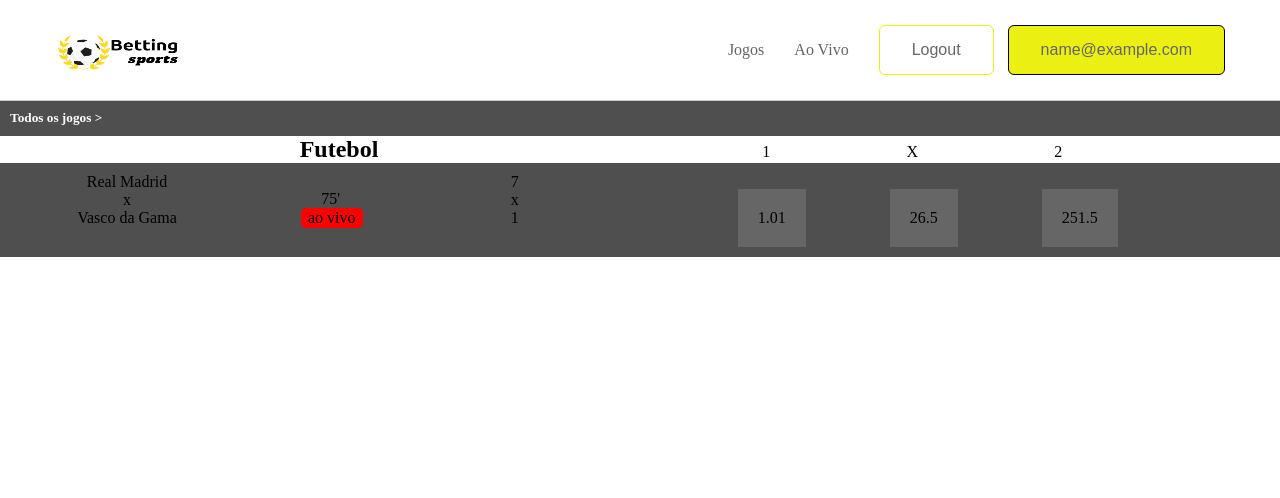
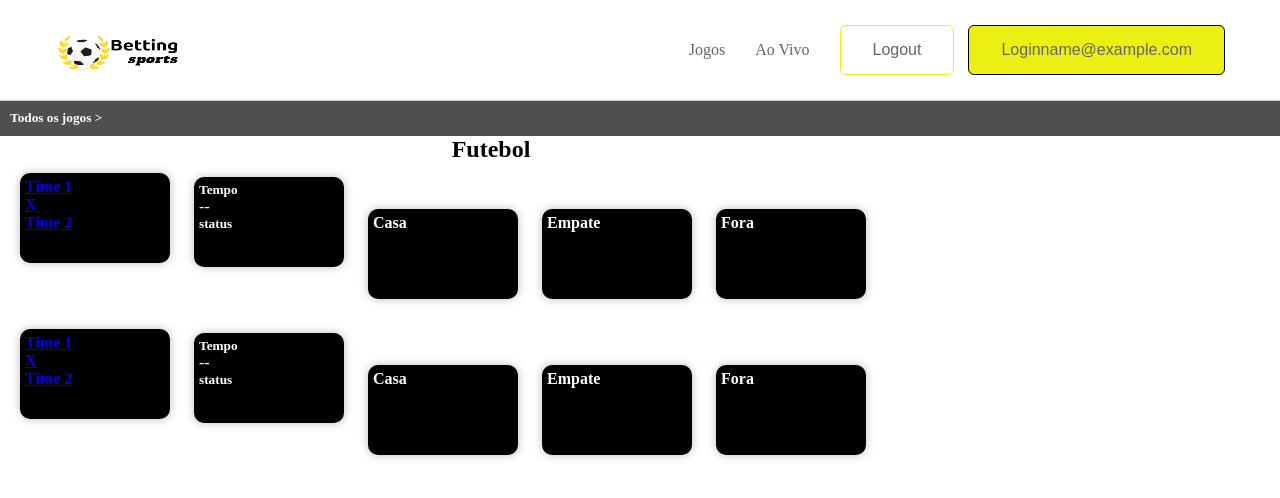
Before and after one commit to renansfreire/projeto-bs-pds, a PHP site: page / in a window 1280 px wide. Shown: the top 498 px of the page. Run offline with PHP 8.4, Linux system fonts and the light colour scheme; the visitor is signed in with stand-in values (Sample User, id 1); data that the repository does not hold is empty.

Commit message:
Update index.html

```diff
--- a/index.php
+++ b/index.php
@@ -15,6 +15,7 @@ window.location.href = 'login.html';
     <meta http-equiv="X-UA-Compatible" content="IE=edge">
     <meta name="viewport" content="width=device-width, initial-scale=1.0">
     <link href="css/style.css" type="text/css" rel="stylesheet">
+    <link href="css/aposta.css" type="text/css" rel="stylesheet">
     <title>Betting Sports</title>
     <link rel="icon" href="image/icon.png">
 </head>
@@ -29,7 +30,7 @@ window.location.href = 'login.html';
                         <li><a href="#">Ao Vivo</a></li>
                         <li class="btn">
                             <button class="btn-register"><a href="?logout=1">Logout</a></button>
-                            <button class="btn-login"><a href="login.html"><?php echo $_SESSION['email']?></a></button>
+                            <button class="btn-login"><a href="login.html">Login<?php echo $_SESSION['email']?></a></button>
                         </li>
                     </ul>
                 </div>
@@ -40,29 +41,62 @@ window.location.href = 'login.html';
         </header>
         <section>
             <h1>Futebol</h1>
-            <p>1<span>X</span>2</p>
         </section>
-        <div class="box-matcher">
-            <div id="matcher">
-                <p>Real Madrid </p>
-                <p>x</p>
-                <p>Vasco da Gama</p>
+        <div class="case-box-matchers">
+            <div id="jogo" class="case-produto">
+                <a href="aposta.html">
+                    <h4 class="time-name" >Time 1</h4>
+                    <h4 class="time-name" >X</h4>
+                    <h4 class="time-name" >Time 2</h4>
+                </a>
             </div>
-            <div id="minute">
-                <p>75'</p>
-                <p id="live">ao vivo</p>
+            <div id="tempo" class="case-produto">
+                <h5>Tempo</h5>
+                <p class="minute">--</p>
+                <h5 id="status">status</h5>
             </div>
-            <div id="results">
-                <p>7</p>
-                <p>x</p>
-                <p>1</p>
+            <div id="casa" class="case-produto" onclick="escolheCasa()">
+                <h4 class="time-name">Casa</h4>
+                <p class="preco"><?php echo $montante_a?></p>
             </div>
-            <div id="price">
-                <p>1.01</p>
-                <p>26.5</p>
-                <p>251.5</p>
+            <div id="empate" class="case-produto" onclick="escolheEmpate()">
+                <h4 class="time-name">Empate</h4>
+                <p class="preco"><?php echo $montante_empate?></p>
+            </div>
+            <div id="fora" class="case-produto" onclick="escolheFora()">
+                <h4 class="time-name">Fora</h4>
+                <p class="preco"><?php echo $montante_b?></p>
+            </div>
+        </div>
+        <div class="case-box-matchers">
+            <div id="jogo" class="case-produto">
+                <a href="aposta.html">
+                    <h4 class="time-name" >Time 1</h4>
+                    <h4 class="time-name" >X</h4>
+                    <h4 class="time-name" >Time 2</h4>
+                </a>
+            </div>
+            <div id="tempo" class="case-produto">
+                <h5>Tempo</h5>
+                <p class="minute">--</p>
+                <h5 id="status">status</h5>
+            </div>
+            <div id="casa1" class="case-produto" onclick="escolheCasa1()">
+                <h4 class="time-name">Casa</h4>
+                <p class="preco"><?php echo $montante_a?></p>
+            </div>
+            <div id="empate1" class="case-produto" onclick="escolheEmpate1()">
+                <h4 class="time-name">Empate</h4>
+                <p class="preco"><?php echo $montante_empate?></p>
+            </div>
+            <div id="fora1" class="case-produto" onclick="escolheFora1()">
+                <h4 class="time-name">Fora</h4>
+                <p class="preco"><?php echo $montante_b?></p>
             </div>
         </div>
     </div>
+
+    <script type="text/javascript" src="aposta.js"></script>
+
 </body>
 </html>
```
